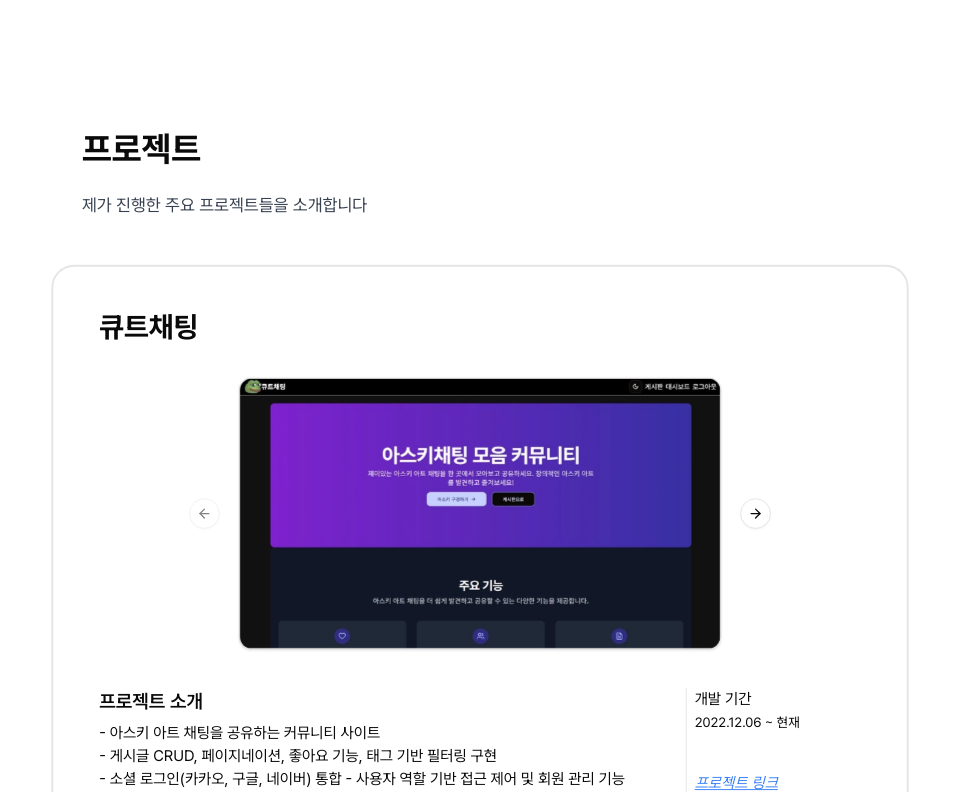
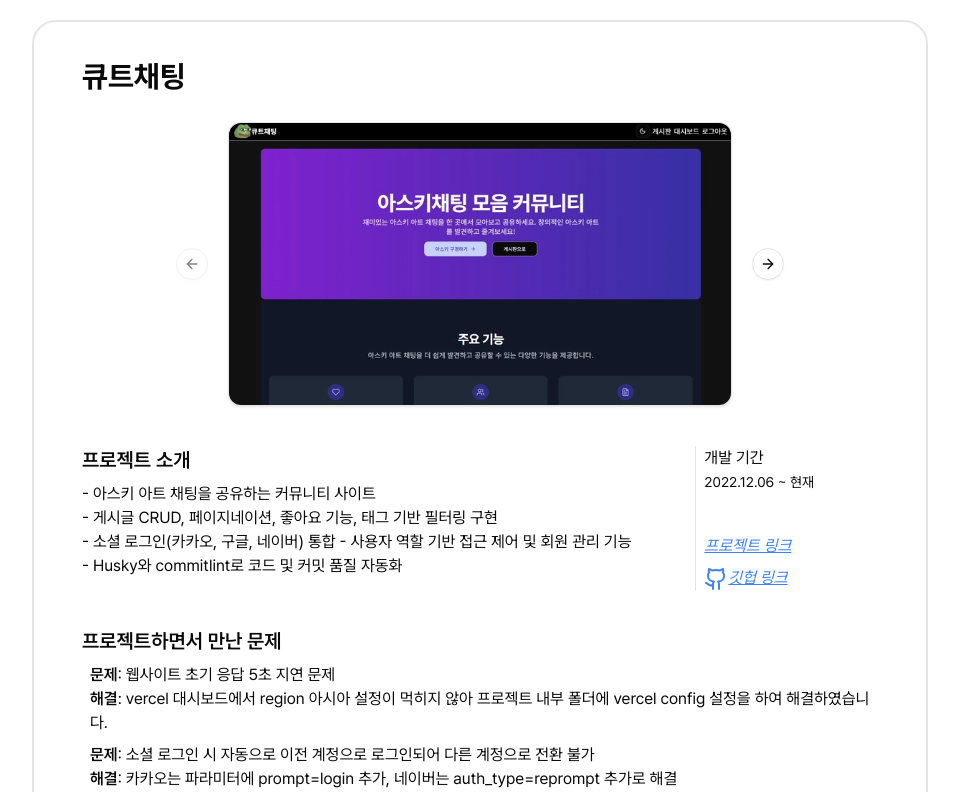
Before and after one commit to YEONDG/dglog, a Next.js app: page / in a window 1280 px wide. Shown: the part 808-1600 px from the top of the page, without its empty margins (160-1119 px from the left). Built offline with nearby package versions, Linux system fonts and the light colour scheme.

Commit message:
fix: project section motion 제거 후 useIntersectionObserver 적용

```diff
--- a/app/page.tsx
+++ b/app/page.tsx
@@ -76,10 +76,8 @@ const Home = () => {
       />
 
       {/* 히어로 섹션 */}
-      <div className="h-screen">
-        <HeroSection profileData={profileData} />
-        <AboutMe />
-      </div>
+      <HeroSection profileData={profileData} />
+      <AboutMe />
 
       {/* 탭 섹션 */}
       {/* <TabSection techStack={techStack} projects={projects} education={education} /> */}
--- a/components/home/about-me/about-me.tsx
+++ b/components/home/about-me/about-me.tsx
@@ -2,7 +2,7 @@ import React from "react";
 
 export const AboutMe = () => {
   return (
-    <div className="">
+    <div className="py-6 md:py-16">
       <p className="px-6 text-xl font-semibold tracking-wide text-gray-900">
         &nbsp;개발에 대한 순수한 호기심으로 시작해 독학으로 3년간 꾸준히 공부해
         온 신입{" "}
--- a/components/home/projects/cutechatting.tsx
+++ b/components/home/projects/cutechatting.tsx
@@ -4,15 +4,17 @@ import { Github } from "lucide-react";
 
 const CuteChatting = () => {
   return (
-    <article className="space-y-5 rounded-3xl border-2 md:p-8 p-2">
-      <h1 className="py-3 text-3xl font-bold md:px-4">큐트채팅</h1>
+    <article className="space-y-5 rounded-3xl border-2 p-2 md:p-8">
+      <h1 className="py-1 text-center text-3xl font-bold md:px-4 md:text-left">
+        큐트채팅
+      </h1>
       <div className="w-full md:px-6">
         <section className="flex justify-center">
           <ProjectCarousel />
         </section>
       </div>
       <div className="grid px-1 py-4 md:grid-flow-col md:px-4">
-        <section className="border-b pb-2 md:border-b-0 md:border-r md:pb-0 space-y-2">
+        <section className="space-y-2 border-b pb-2 md:border-b-0 md:border-r md:pb-0">
           <h3 className="text-xl font-semibold">프로젝트 소개</h3>
           <ul>
             <li>- 아스키 아트 채팅을 공유하는 커뮤니티 사이트</li>
@@ -51,24 +53,28 @@ const CuteChatting = () => {
         </header>
       </div>
 
-      <section className="md:px-4 space-y-2">
+      <section className="space-y-2 md:px-4">
         <h3 className="text-xl font-semibold">프로젝트하면서 만난 문제</h3>
-        <ul className="pl-2 space-y-2">
+        <ul className="space-y-2 pl-2">
           <li>
-            <div>문제: 웹사이트 초기 응답 5초 지연 문제</div>
             <div>
-              해결: vercel 대시보드에서 region 아시아 설정이 먹히지 않아
-              프로젝트 내부 폴더에 vercel config 설정을 하여 해결하였습니다.
+              <span className="font-semibold">문제</span>: 웹사이트 초기 응답
+              5초 지연 문제
+            </div>
+            <div>
+              <span className="font-semibold">해결</span>: vercel 대시보드에서
+              region 아시아 설정이 먹히지 않아 프로젝트 내부 폴더에 vercel
+              config 설정을 하여 해결하였습니다.
             </div>
           </li>
           <li>
             <div>
-              문제: 소셜 로그인 시 자동으로 이전 계정으로 로그인되어 다른
-              계정으로 전환 불가
+              <span className="font-semibold">문제</span>: 소셜 로그인 시
+              자동으로 이전 계정으로 로그인되어 다른 계정으로 전환 불가
             </div>
             <div>
-              해결: 카카오는 파라미터에 prompt=login 추가, 네이버는
-              auth_type=reprompt 추가로 해결
+              <span className="font-semibold">해결</span>: 카카오는 파라미터에
+              prompt=login 추가, 네이버는 auth_type=reprompt 추가로 해결
             </div>
           </li>
         </ul>
--- a/components/home/projects/dglog.tsx
+++ b/components/home/projects/dglog.tsx
@@ -1,5 +1,5 @@
 import React from "react";
 
 export const Dglog = () => {
-  return <div>dglog</div>;
+  return <div className="h-screen bg-red-400">dglog</div>;
 };
--- a/components/home/section/section.tsx
+++ b/components/home/section/section.tsx
@@ -1,89 +1,36 @@
 "use client";
 
-import { useRef } from "react";
-import { motion, useInView, useScroll, useTransform } from "framer-motion";
 import { Dglog } from "../projects/dglog";
 import CuteChatting from "../projects/cutechatting";
+import { useIntersectionObserver } from "@/hooks/useIntersectionObserver";
+import { cn } from "@/lib/utils";
 
 export const Section = () => {
-  const sectionRef = useRef(null);
-  const isInView = useInView(sectionRef, { once: false, amount: 0.1 });
-
-  // 스크롤 관련 모션 값 설정
-  const { scrollYProgress } = useScroll({
-    target: sectionRef,
-    offset: ["start end", "end start"],
-  });
-
-  // y 위치 변환 - 스크롤에 따라 섹션이 위로 올라오는 효과
-  const y = useTransform(scrollYProgress, [0, 0.5], ["30vh", "0vh"]);
-
-  // 투명도 변환 - 스크롤에 따라 서서히 나타나는 효과
-  const opacity = useTransform(scrollYProgress, [0, 0.3], [0, 1]);
-
-  // 배경 색상 스케일 - 스크롤에 따라 배경색이 변하는 효과
-  const scale = useTransform(scrollYProgress, [0, 0.5], [0.8, 1]);
-
-  // 섹션 내용 애니메이션 변수
-  const contentVariants = {
-    hidden: { opacity: 0, y: 30 },
-    visible: {
-      opacity: 1,
-      y: -100,
-      transition: {
-        duration: 0.8,
-        staggerChildren: 0.2,
-      },
-    },
-  };
-
-  const itemVariants = {
-    hidden: { opacity: 0, y: 20 },
-    visible: {
-      opacity: 1,
-      y: 0,
-      transition: { duration: 0.5 },
-    },
-  };
+  const [elementRef, isIntersection] = useIntersectionObserver();
 
   return (
-    <motion.section
-      ref={sectionRef}
-      className="relative z-10 min-h-screen w-full"
-      style={{
-        y,
-        opacity,
-        scale,
-      }}
+    <section
+      ref={elementRef}
+      className={cn(
+        "relative z-10 min-h-screen w-full transition-opacity duration-700",
+        isIntersection ? "opacity-100" : "pointer-events-none opacity-0",
+      )}
     >
       <div className="container mx-auto px-4 py-24">
-        <motion.div
-          variants={contentVariants}
-          initial="hidden"
-          animate={isInView ? "visible" : "hidden"}
-          className="mx-auto max-w-4xl"
-        >
-          <motion.h2
-            variants={itemVariants}
-            className="mb-6 px-8 text-left text-4xl font-bold"
-          >
-            프로젝트
-          </motion.h2>
+        <div className="mx-auto max-w-4xl">
+          <h2 className="mb-2 px-8 text-left text-4xl font-bold">프로젝트</h2>
 
-          <motion.p
-            variants={itemVariants}
-            className="mb-12 px-8 text-lg text-gray-700 dark:text-gray-300"
-          >
+          <p className="mb-4 px-8 text-lg text-gray-700 dark:text-gray-300">
             제가 진행한 주요 프로젝트들을 소개합니다
-          </motion.p>
+          </p>
 
           {/* 프로젝트 카드들 */}
-          <div className="flex flex-col gap-16">
+          <div className="flex w-full flex-col gap-16">
             <CuteChatting />
             <Dglog />
           </div>
-        </motion.div>
+        </div>
       </div>
-    </motion.section>
+    </section>
   );
 };
```
